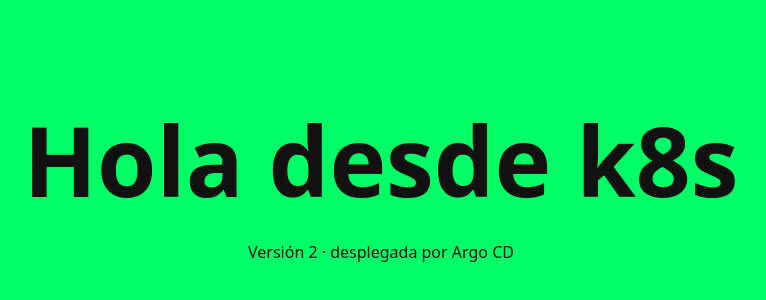
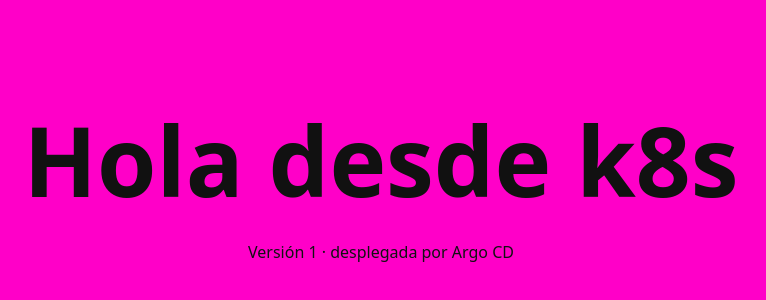
Before and after one commit to FabianCienC/hola-homelab, a plain HTML site: page index.html in a window 1280 px wide. Shown: the part 214-514 px from the top of the page, without its empty margins (259-1025 px from the left). Drawn offline with Linux system fonts and the light colour scheme.

Commit message:
Revert "backgroud green, version 2"
This reverts commit 1434f4ccc29d6bbb4bc13edc5078957b0736ce68.

```diff
--- a/index.html
+++ b/index.html
@@ -6,14 +6,14 @@
   <title>Hola homelab</title>
   <style>
     body { margin: 0; min-height: 100vh; display: grid; place-items: center;
-           background: #00ff66; color: #111; font-family: system-ui, sans-serif; text-align: center; }
+           background: #ff00c8; color: #111; font-family: system-ui, sans-serif; text-align: center; }
     h1 { font-size: clamp(2.5rem, 9vw, 6rem); margin: 0; }
   </style>
 </head>
 <body>
   <main>
     <h1>Hola desde k8s</h1>
-    <p>Versión 2 · desplegada por Argo CD</p>
+    <p>Versión 1 · desplegada por Argo CD</p>
   </main>
 </body>
 </html>
```
